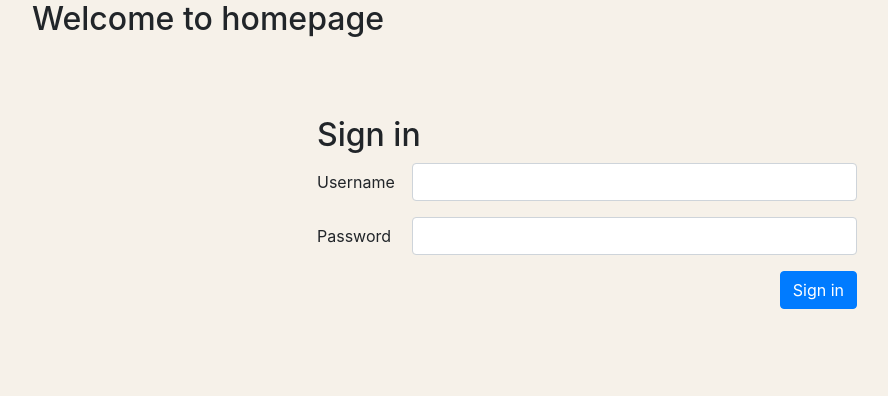
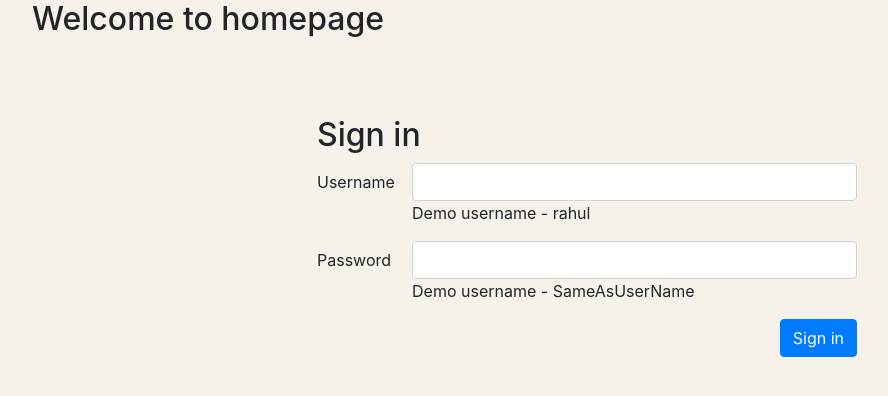
Before and after one commit to amailforrahul/pet-devopsec, a Django app: page / in a window 1280 px wide. Shown: the part 56-452 px from the top of the page, without its empty margins (53-941 px from the left). Run offline with Django 3.2, Linux system fonts and the light colour scheme; parts of the project's set-up code (start-up, migrations or seed data) failed here and were passed over; some libraries are stand-ins or nearby versions.

Commit message:
Sample username added

```diff
--- a/myapp/templates/myapp/signin.html
+++ b/myapp/templates/myapp/signin.html
@@ -12,12 +12,14 @@
                         <label for="example-email-input" class="col-2 col-form-label">Username</label>
                         <div class="col-10">
                             <input name='name' class="form-control" type="text" id="example-email-input">
+                            <span>Demo username - rahul</span>
                         </div>
                     </div>
                     <div class="form-group row">
                         <label for="example-email-input" class="col-2 col-form-label">Password</label>
                         <div class="col-10">
                             <input name='password' class="form-control" type="password">
+                            <span>Demo username - SameAsUserName</span>
                         </div>
                     </div>
                     <div class="pull-right">
--- a/myapp/templates/myapp/signup.html
+++ b/myapp/templates/myapp/signup.html
@@ -16,6 +16,7 @@
                         <label for="example-email-input" class="col-2 col-form-label">Name</label>
                         <div class="col-10">
                             <input name='name' class="form-control" type="text" required>
+                            <span>Username must be unique</span>
                         </div>
                     </div>
                     <div class="form-group row">
```
